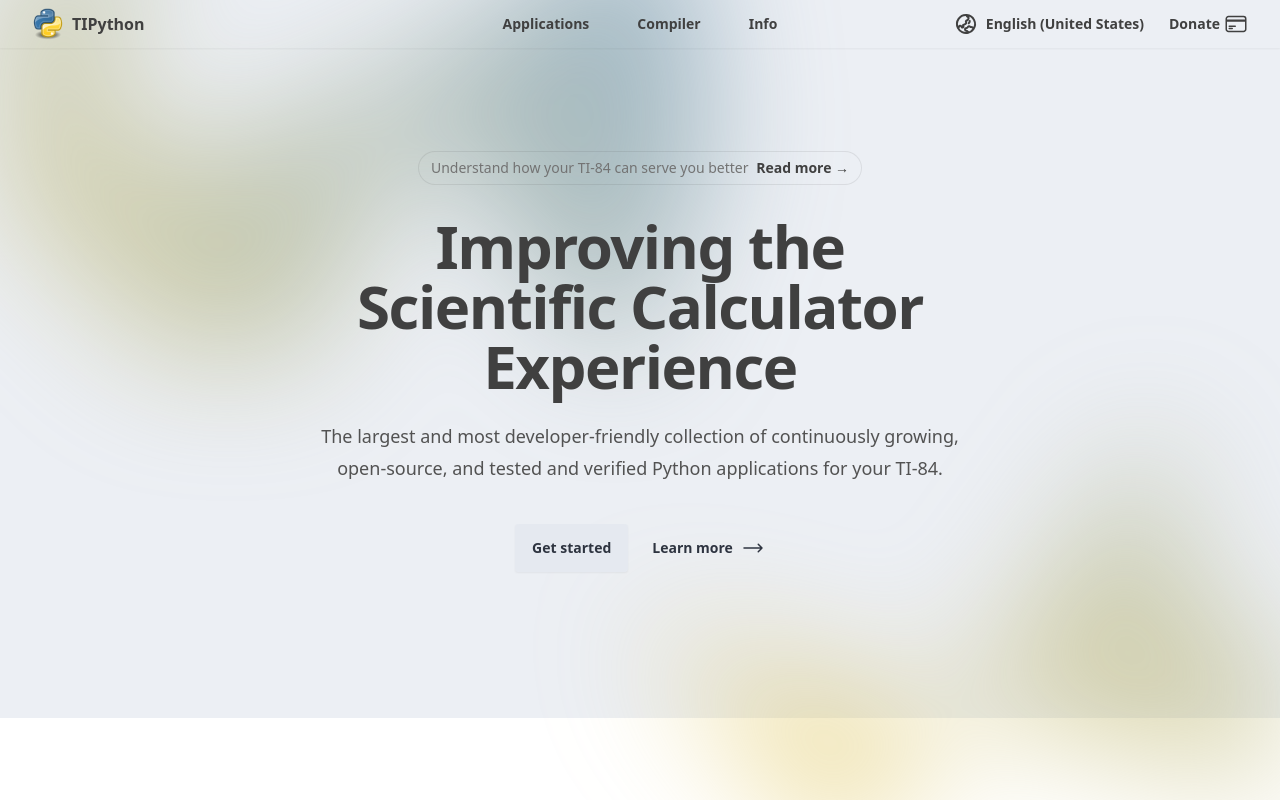
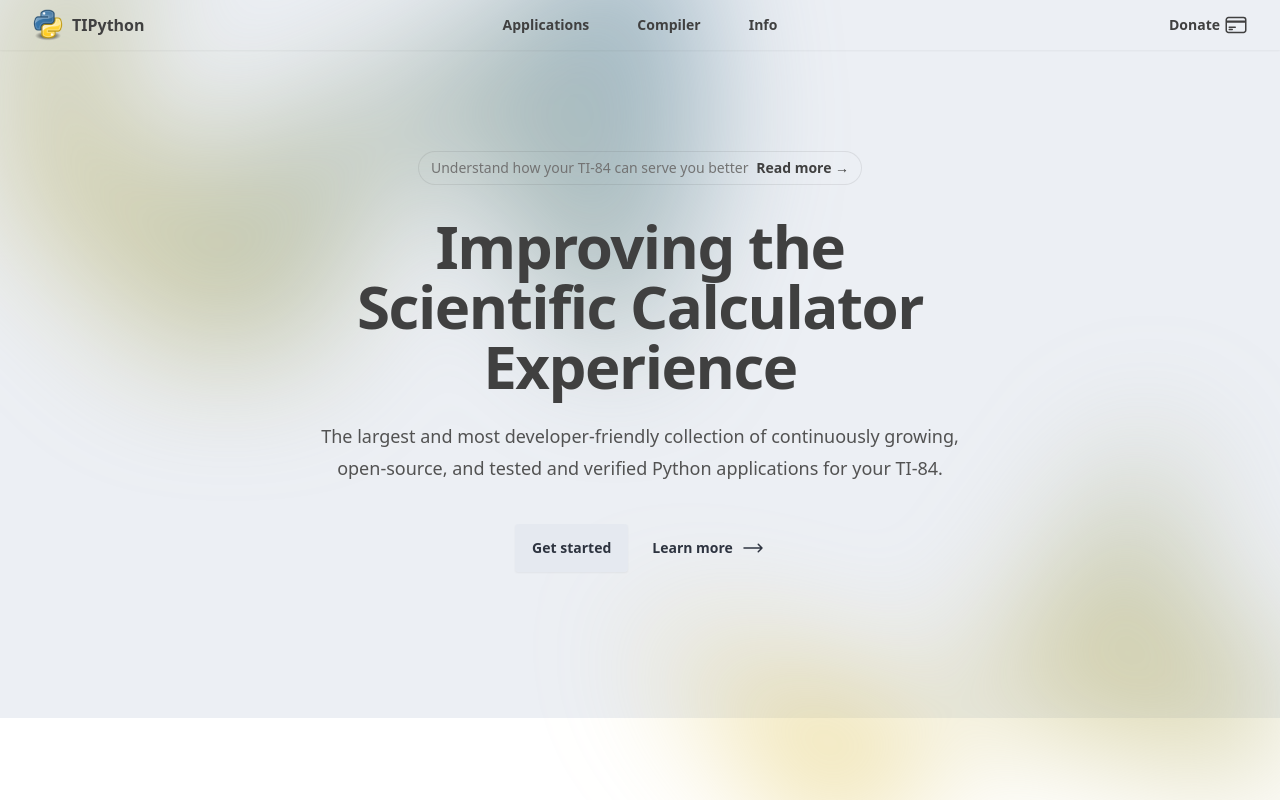
Before and after one commit to danielbgriffiths/ti-84-plus-app-website, a Nuxt app in the folder app/: page / in a window 1280 px wide. Shown: the top 800 px of the page. Built offline with nearby package versions, Linux system fonts and the light colour scheme.

Commit message:
feat: hiding locale for bugfix

```diff
--- a/app/components/primary-navigation.vue
+++ b/app/components/primary-navigation.vue
@@ -130,37 +130,38 @@ function onToggleMobile(): void {
         {{ $t("navigation.info") }}
       </NuxtLink>
     </div>
+    <!-- TODO Fix state management for locale -->
     <div class="flex flex-1 justify-end lg:pr-8 pr-4">
-      <div class="dropdown dropdown-bottom">
-        <div
-          tabindex="0"
-          role="button"
-          class="btn btn-ghost text-neutral-700 lg:mr-2"
-        >
-          <Globe :is-content="false" />
-          {{ viewportWidth >= BREAKPOINTS.DESKTOP ? activeLocaleText : "" }}
-        </div>
-        <ul
-          tabindex="0"
-          class="dropdown-content z-[1] menu py-2 shadow bg-base-100 rounded-box w-52"
-        >
-          <li
-            v-for="item in Object.keys(LOCALE_TEXTS)"
-            :class="{ 'is-active': i18n.locale.value === item }"
-          >
-            <span
-              class="pl-[0.5rem] pr-[0.5rem]"
-              @click="() => onSelectLocale(item)"
-              :aria-label="`Change locale to ${LOCALE_TEXTS[item]}`"
-            >
-              <CircleCheck v-if="i18n.locale.value === item" />
-              {{ LOCALE_TEXTS[item] }}
-            </span>
-          </li>
-        </ul>
-      </div>
+      <!--      <div class="dropdown dropdown-bottom">-->
+      <!--        <div-->
+      <!--          tabindex="0"-->
+      <!--          role="button"-->
+      <!--          class="btn btn-ghost text-neutral-700 lg:mr-2"-->
+      <!--        >-->
+      <!--          <Globe :is-content="false" />-->
+      <!--          {{ viewportWidth >= BREAKPOINTS.DESKTOP ? activeLocaleText : "" }}-->
+      <!--        </div>-->
+      <!--        <ul-->
+      <!--          tabindex="0"-->
+      <!--          class="dropdown-content z-[1] menu py-2 shadow bg-base-100 rounded-box w-52"-->
+      <!--        >-->
+      <!--          <li-->
+      <!--            v-for="item in Object.keys(LOCALE_TEXTS)"-->
+      <!--            :class="{ 'is-active': i18n.locale.value === item }"-->
+      <!--          >-->
+      <!--            <span-->
+      <!--              class="pl-[0.5rem] pr-[0.5rem]"-->
+      <!--              @click="() => onSelectLocale(item)"-->
+      <!--              :aria-label="`Change locale to ${LOCALE_TEXTS[item]}`"-->
+      <!--            >-->
+      <!--              <CircleCheck v-if="i18n.locale.value === item" />-->
+      <!--              {{ LOCALE_TEXTS[item] }}-->
+      <!--            </span>-->
+      <!--          </li>-->
+      <!--        </ul>-->
+      <!--      </div>-->
       <NuxtLink
-        class="text-sm leading-6 font-semibold text-neutral-700 flex items-center justify-center min-w-[60px]"
+        class="text-sm min-h-[50px] leading-6 font-semibold text-neutral-700 flex items-center justify-center min-w-[60px]"
         :class="{ 'is-active-link': route.path === '/donate' }"
         to="/donate"
       >
```
